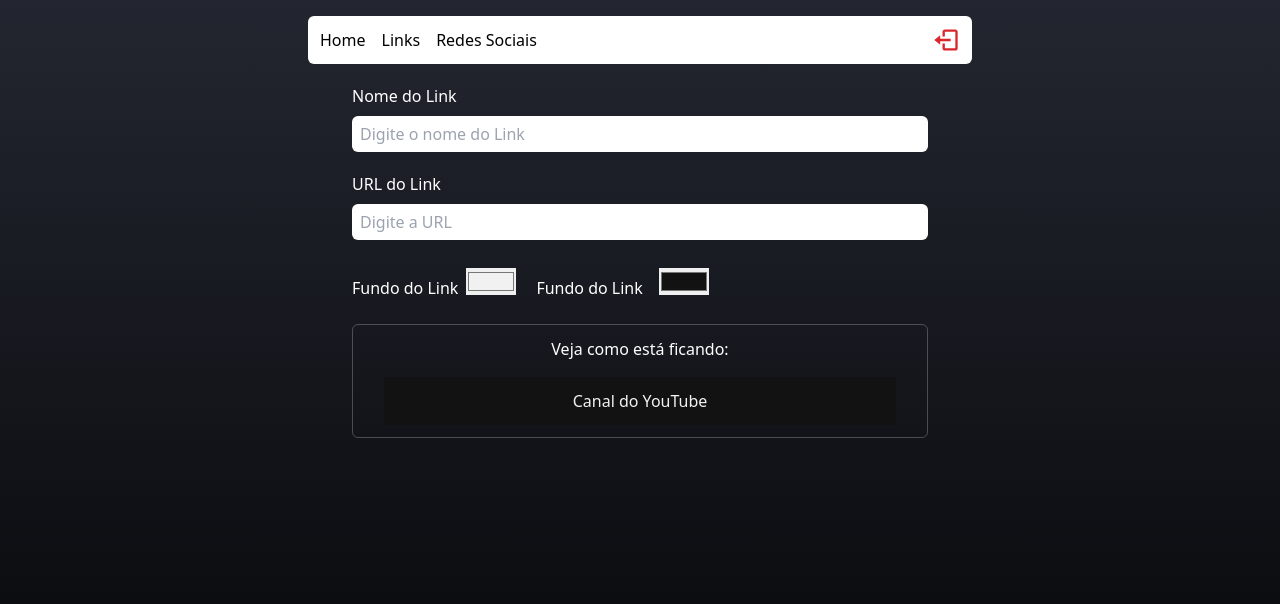
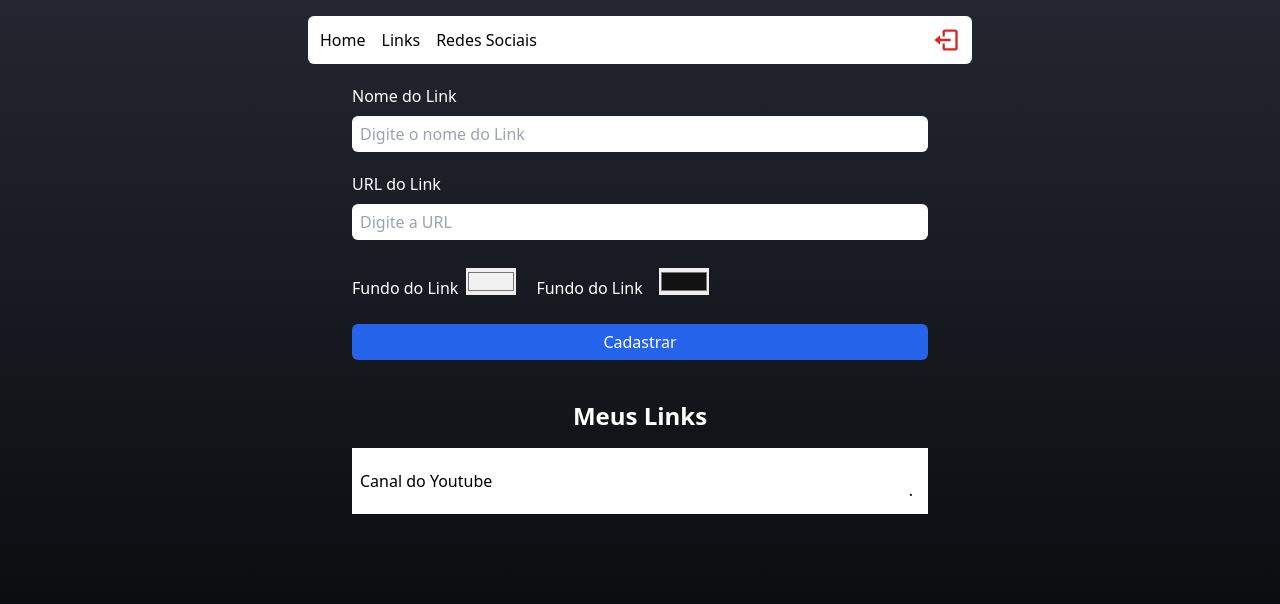
Before and after one commit to Camiloruas/linktree, a React (Vite) app: page /admin in a window 1280 px wide. Shown: the top 604 px of the page. Built offline with nearby package versions, Linux system fonts and the light colour scheme; no server answers; sample sign-in values are in the browser's storage.

Commit message:
feat: add preview section for link input and delete button for links

```diff
--- a/src/pages/admin/index.tsx
+++ b/src/pages/admin/index.tsx
@@ -1,7 +1,8 @@
 import { useState } from "react";
-
 import { Header } from "../../components/Header";
 import { Input } from "../../components/input";
+import { FiTrash } from "react-icons/fi";
+
 export function Admin() {
   const [nomeInput, setNomeInput] = useState("");
   const [urlInput, setUrlInput] = useState("");
@@ -42,6 +43,7 @@
             />
           </div>
         </section>
+        {nomeInput !== "" && (
           <div className="flex  items-center justify-start flex-col mb-7 p-1 border-gray-100/25 border rounded-md">
             <label className=" text-white font-medium mt-2 mb-2">Veja como está ficando:</label>
             <article
@@ -52,11 +54,35 @@
                 className="font-medium"
                 style={{ color: textColorInput }}
               >
-              Canal do YouTube
+                {nomeInput}
               </p>
             </article>
           </div>
+        )}
+
+        <button
+          type="submit"
+          className="mb-7 bg-blue-600 h-9 rounded-md text-white font-medium gap-4 flex justify-center items-center"
+        >
+          Cadastrar
+        </button>
       </form>
+      <h2 className="font-bold text-white mb-4 text-2xl">Meus Links</h2>
+      <article
+        className="flex items-center justify-between w-11/12 max-w-xl rouned py-3 px-2 mb-2"
+        style={{ backgroundColor: "#fff", color: "#000" }}
+      >
+        <p>Canal do Youtube</p>
+        <div>
+          <button>
+            <FiTrash
+              size={18}
+              color="#fff"
+            />
+            .
+          </button>
+        </div>
+      </article>
     </div>
   );
 }
```
Lines whose indentation alone changed are shown as unchanged.
